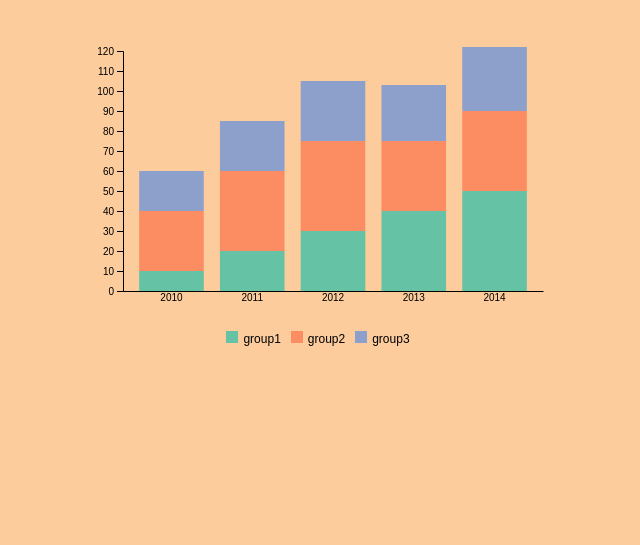
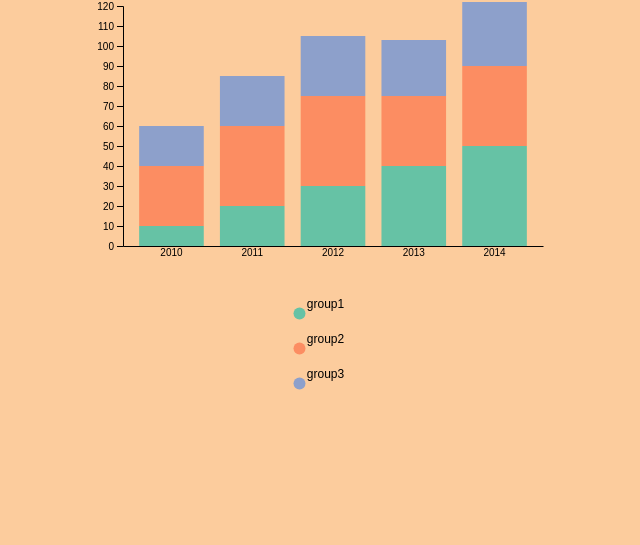
Before and after one commit to HAN69696969/LAB-C0S30045, a plain HTML site: page Lab7.3.html in a window 1280 px wide. Shown: the part 255-800 px from the top of the page, without its empty margins (317-957 px from the left). Drawn offline with nearby package versions, Linux system fonts and the light colour scheme.

Commit message:
Update Lab7.3.html

```diff
--- a/Lab7.3.html
+++ b/Lab7.3.html
@@ -26,8 +26,14 @@
             font-size: 12px;
             text-align: center;
         }
-        .legend rect {
+        .legend-item {
+            display: flex;
+            align-items: center;
+            margin-right: 10px;
+        }
+        .legend-item circle {
             stroke-width: 2;
+            margin-right: 5px;
         }
     </style>
 </head>
@@ -107,22 +113,22 @@
            .attr("height", function(d) { return y(d[0]) - y(d[1]); })
            .attr("width", x.bandwidth());
 
-        // Add a legend
+        // Add a legend with circles
         var legend = d3.select(".legend")
             .selectAll("legend")
             .data(subgroups)
             .enter().append("div")
-            .attr("class", "legend-item")
-            .style("display", "inline-block")
-            .style("margin-right", "10px");
+            .attr("class", "legend-item");
 
-        // Add colored rectangles for each legend item
-        legend.append("div")
-            .style("width", "12px")
-            .style("height", "12px")
-            .style("background-color", function(d) { return color(d); })
-            .style("display", "inline-block")
-            .style("margin-right", "5px");
+        // Add colored circles for each legend item
+        legend.append("svg")
+            .attr("width", 15)
+            .attr("height", 15)
+            .append("circle")
+            .attr("cx", 7.5)
+            .attr("cy", 7.5)
+            .attr("r", 6)
+            .style("fill", function(d) { return color(d); });
 
         // Add text labels for each legend item
         legend.append("span")
```
